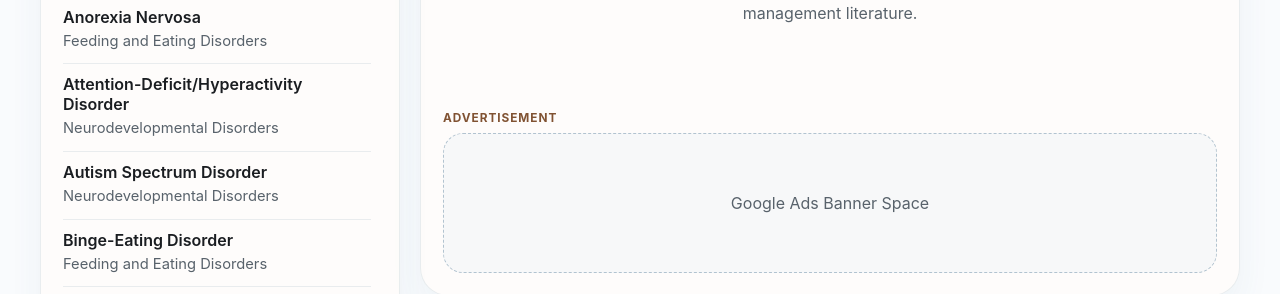
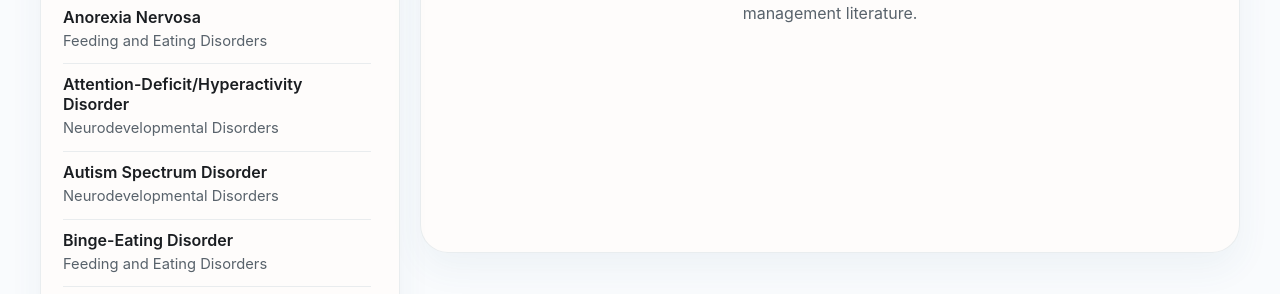
Before and after one commit to Omar96A/simple-psych, a website with bundled scripts: page public/index.html in a window 1280 px wide. Shown: the part 448-742 px from the top of the page. Built offline with nearby package versions, Linux system fonts and the light colour scheme.

Commit message:
Make ad placements less disruptive

```diff
--- a/public/app.js
+++ b/public/app.js
@@ -200,10 +200,6 @@ function renderHomePage() {
         scales, FDA-approved treatment sections, and key management literature.
       </p>
     </div>
-    <section class="ad-slot ad-slot--banner" aria-label="Advertisement">
-      <span class="ad-slot__label">Advertisement</span>
-      <div class="ad-slot__box">Google Ads Banner Space</div>
-    </section>
   `;
 }
 
@@ -457,11 +453,6 @@ function renderProfileMarkup(diagnosis, { standalone }) {
         <p class="profile-icd">ICD-10-CM: ${escapeHtml((ICD_CODES[diagnosis.id] ?? ["Not listed"]).join(", "))}</p>
       </header>
 
-      <section class="ad-slot ad-slot--banner" aria-label="Advertisement">
-        <span class="ad-slot__label">Advertisement</span>
-        <div class="ad-slot__box">Google Ads Banner Space</div>
-      </section>
-
       <section class="profile-section">
         <h3 class="criteria-title">1. Criteria</h3>
         ${renderCriteria(diagnosis.criteria)}
@@ -472,12 +463,12 @@ function renderProfileMarkup(diagnosis, { standalone }) {
       ${renderMedications(diagnosis)}
       ${renderSupportLinks(diagnosis)}
       ${renderAdditionalSeoSections(diagnosis)}
+      ${renderArticles(diagnosis)}
+      ${renderWhenToSeekHelp()}
       <section class="ad-slot ad-slot--inline" aria-label="Advertisement">
         <span class="ad-slot__label">Advertisement</span>
         <div class="ad-slot__box">Google Ads Inline Space</div>
       </section>
-      ${renderArticles(diagnosis)}
-      ${renderWhenToSeekHelp()}
       ${renderReferences(diagnosis)}
     </article>
   `;
--- a/public/styles.css
+++ b/public/styles.css
@@ -229,7 +229,7 @@ input[type="search"]:focus {
 }
 
 .ad-slot {
-  margin: 28px auto 0;
+  margin: 24px auto 0;
 }
 
 .profile-section + .ad-slot {
@@ -244,30 +244,36 @@ input[type="search"]:focus {
   display: block;
   margin-bottom: 8px;
   color: var(--copper);
-  font-size: 0.74rem;
-  font-weight: 700;
+  font-size: 0.7rem;
+  font-weight: 600;
   text-transform: uppercase;
   letter-spacing: 0.08em;
+  opacity: 0.72;
 }
 
 .ad-slot__box {
   display: grid;
   place-items: center;
-  min-height: 120px;
+  min-height: 96px;
   padding: 18px;
-  border: 1px dashed rgba(50, 96, 128, 0.35);
+  border: 1px dashed rgba(50, 96, 128, 0.2);
   border-radius: 20px;
-  background: rgba(181, 210, 230, 0.1);
+  background: rgba(181, 210, 230, 0.06);
   color: var(--muted);
   text-align: center;
+  font-size: 0.95rem;
 }
 
 .ad-slot--banner .ad-slot__box {
-  min-height: 140px;
+  min-height: 112px;
 }
 
 .ad-slot--inline .ad-slot__box {
-  min-height: 120px;
+  min-height: 104px;
+}
+
+.ad-slot--footer {
+  max-width: 980px;
 }
 
 .profile {
```
Also changed, not shown: scripts/build.mjs (+6 -11 lines).
